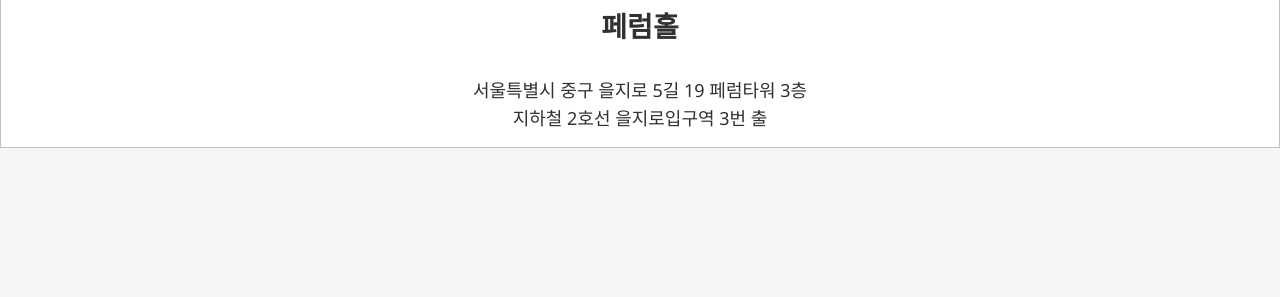
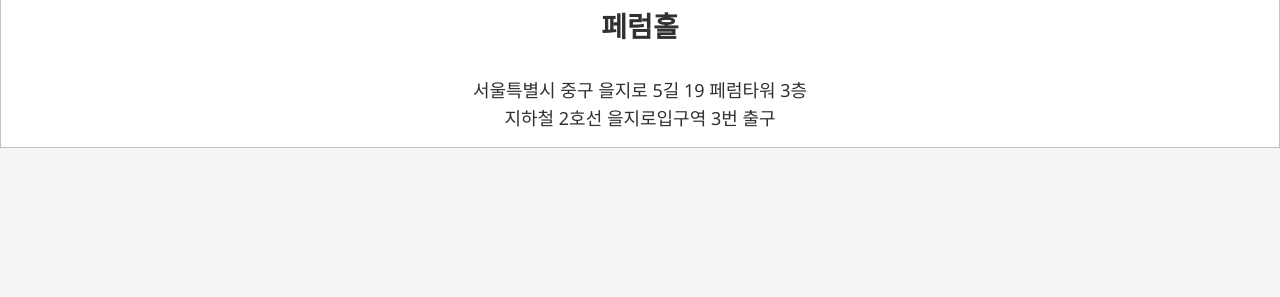
Before and after one commit to creativecommonskorea/cckcon3, a Jekyll site: the page built from index.md, in a window 1280 px wide and 900 px high, scrolled down 1952 px. Shown: the part 448-745 px from the top of the window. Built offline with Jekyll 4.4.1, drawn with Linux system fonts in a browser that asks for light colours; grey boxes are pictures that could not be loaded.

Commit message:
corrected misspelling

```diff
--- a/_data/conf.yml
+++ b/_data/conf.yml
@@ -6,7 +6,7 @@
 image: 400x250.gif
 venue_title_ko: 페럼홀
 venue_address_ko: 서울특별시 중구 을지로 5길 19 페럼타워 3층
-venue_address_desc_ko: 지하철 2호선 을지로입구역 3번 출
+venue_address_desc_ko: 지하철 2호선 을지로입구역 3번 출구
 venue_title_en: Ferrum Hall
 venue_address_en: "Ferrum Tower 3F, Junggu Suhadong, Seoul, South Korea"
 register_url: http://onoffmix.com/event/32207
```
